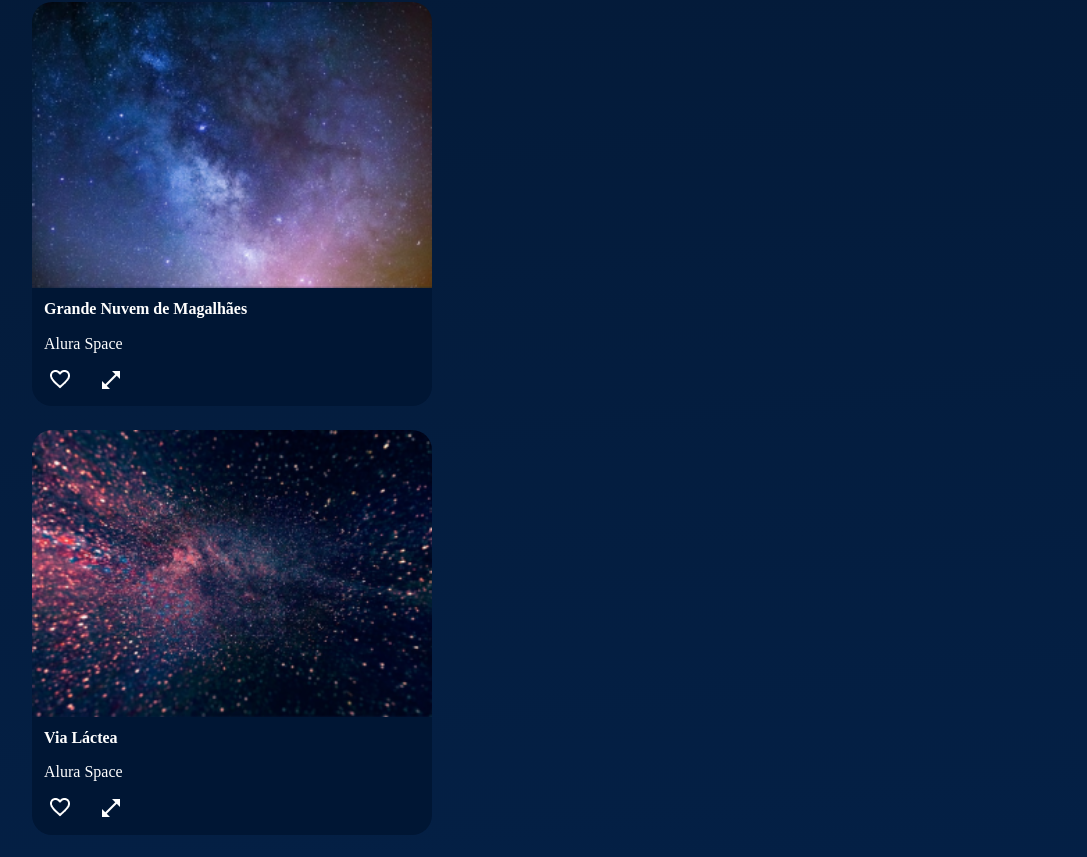
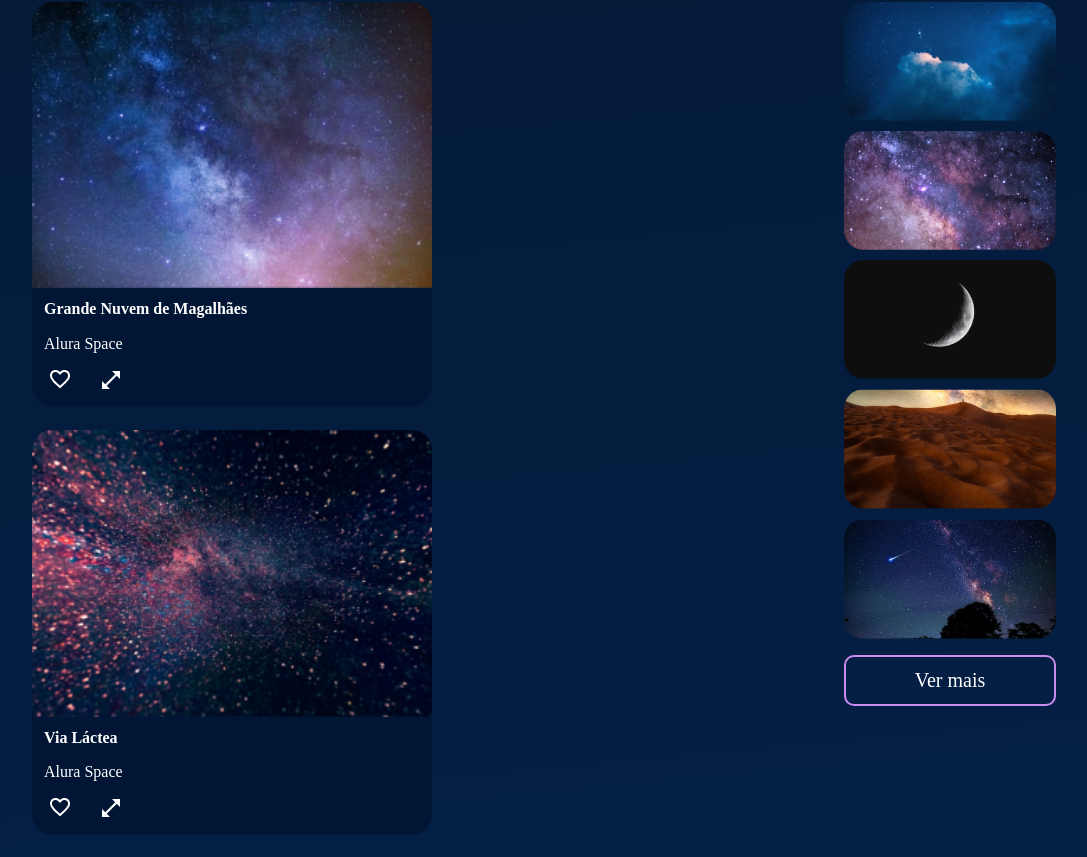
Before and after one commit to Joaolucas00/react-js, a React (Vite) app in the folder space-app/: page / in a window 1280 px wide. Shown: the part 697-1554 px from the top of the page, without its empty margins (96-1183 px from the left). Built offline with nearby package versions, Linux system fonts and the light colour scheme.

Commit message:
card populares

```diff
--- /dev/null
+++ b/space-app/src/componentes/CardPopulares/fotos-populares.json
@@ -0,0 +1,27 @@
+[
+    {
+      "path": "/imagens/populares/foto-1.png",
+      "alt": "galáxia",
+      "id": 1
+    },
+    {
+      "path": "/imagens/populares/foto-2.png",
+      "alt": "lua",
+      "id": 2
+    },
+    {
+      "path": "/imagens/populares/foto-3.png",
+      "alt": "terra",
+      "id": 3
+    },
+    {
+      "path": "/imagens/populares/foto-4.png",
+      "alt": "nuvem",
+      "id": 4
+    },
+    {
+      "path": "/imagens/populares/foto-5.png",
+      "alt": "meteoro",
+      "id": 5
+    }
+  ]
--- /dev/null
+++ b/space-app/src/componentes/CardPopulares/index.jsx
@@ -0,0 +1,51 @@
+import styled from "styled-components"
+import fotos from './fotos-populares.json'
+
+const TituloPopulares = styled.h2`
+    color: #7B78E6;
+    font-size: 32px;
+    text-align: center;
+
+`
+
+const ColunaFotos = styled.section`
+    display: flex;
+    gap: 10px;
+    flex-direction: column;
+`
+
+const Imagem = styled.img`
+    max-width: 212px;
+    border-radius: 20px;
+`
+
+const Botao = styled.button`
+    background-color: transparent;
+    color: #FFF;
+    border: 2px solid #C98CF1;
+    padding: 12px 20px;
+    font-size: 20px;
+    border-radius: 10px;
+    cursor: pointer;
+    width: 100%;
+    margin-top: 16px;
+
+    &:hover {
+        border-color: #bf5eff;
+        transition: border-color 0.3s ease;
+    }
+`
+
+const CardPopulares = () => {
+    return (
+        <section>
+            <TituloPopulares>Populares</TituloPopulares>
+            <ColunaFotos>
+                {fotos.map(foto => <Imagem key={foto.id} src={foto.path} alt={foto.alt}/>)}
+            </ColunaFotos>
+            <Botao>Ver mais</Botao>
+        </section>
+    )
+}
+
+export default CardPopulares
--- a/space-app/src/componentes/Galeria/index.jsx
+++ b/space-app/src/componentes/Galeria/index.jsx
@@ -1,14 +1,9 @@
 import styled from "styled-components"
 import { useState } from "react"
 import Card from "./Card"
+import CardPopulares from "../CardPopulares"
 
 
-const TituloPopulares = styled.h2`
-    color: #7B78E6;
-    font-size: 32px;
-    text-align: center;
-
-`
 
 const TituloNav = styled.h2`
     color: #7B78E6;
@@ -43,7 +38,7 @@
                     </ImagensContainer>
                 </SecaoFluida>
                 <div style={{minWidth: 212}}>
-                    <TituloPopulares>Populares</TituloPopulares>
+                    <CardPopulares/>
                 </div>
             </GaleriaContainer>
         </>
```
